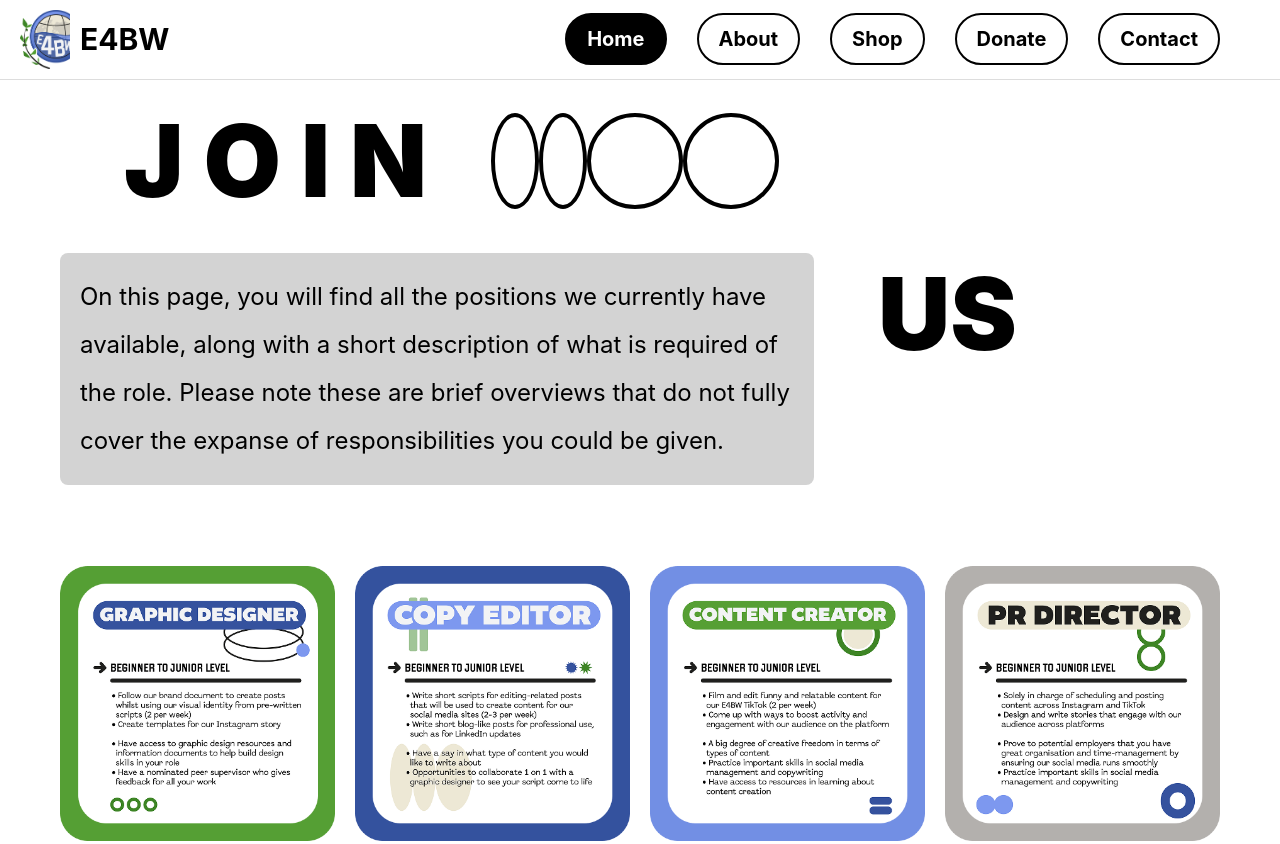
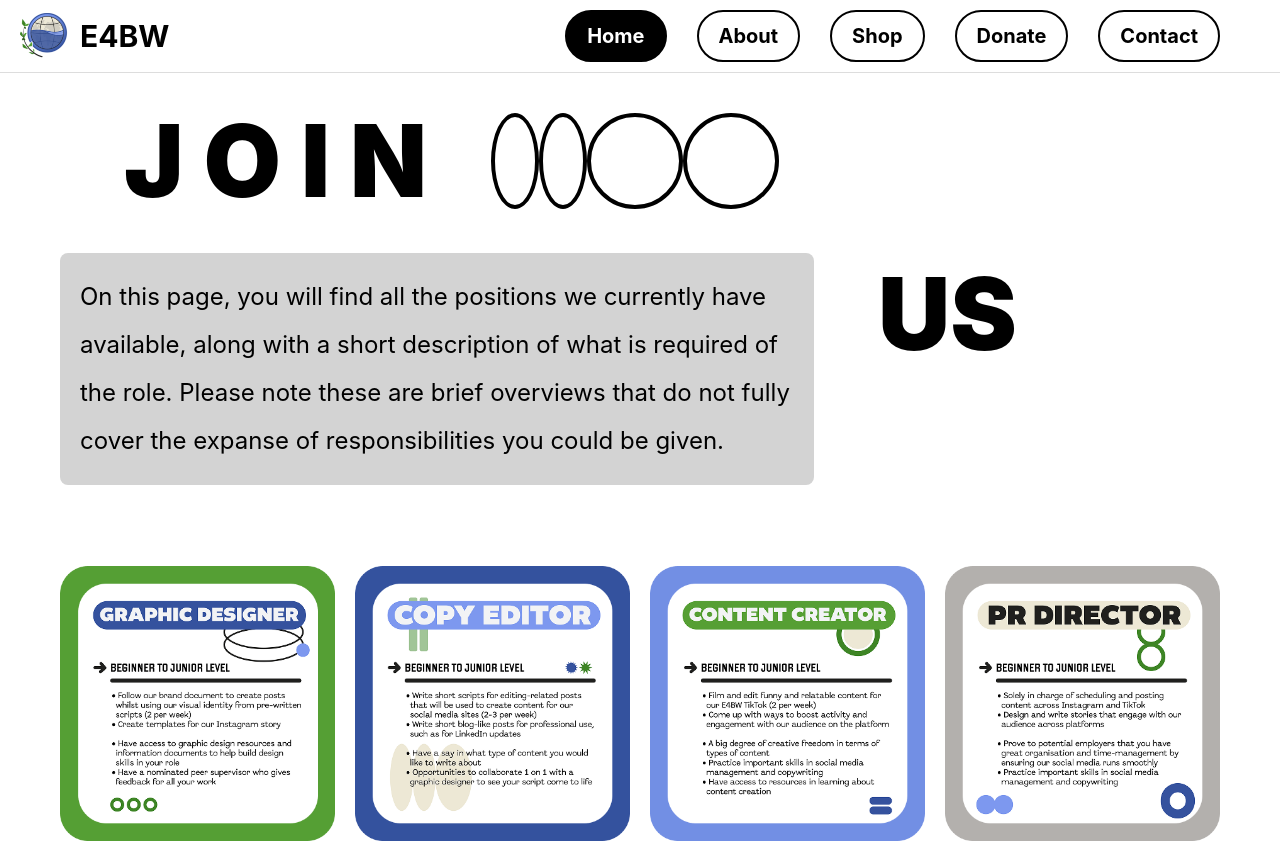
Before and after one commit to editorsforabetterworld/E4BW, a plain HTML site: page roles-available.html in a window 1280 px wide. Shown: the top 844 px of the page. Drawn offline with Linux system fonts and the light colour scheme.

Commit message:
Update roles-available.html

```diff
--- a/roles-available.html
+++ b/roles-available.html
@@ -9,7 +9,7 @@
   <header>
     <nav>
         <div class="logo">
-            <img src="Homepage/MAIN LOGO 1.png" alt="E4BW Logo">
+            <img src="Homepage/WORDMARK.png" alt="E4BW Logo">
             <span>E4BW</span>
         </div>
         <ul>
```
